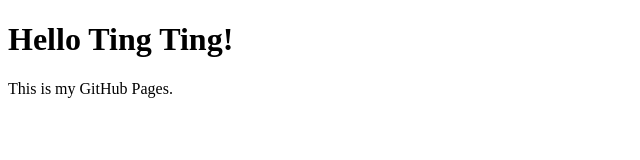
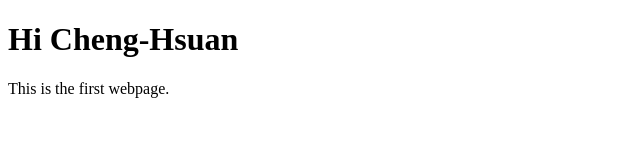
Before and after one commit to hsiehch/hch.github.io, a plain HTML site: page index.html in a window 1280 px wide. Shown: the whole page, without its empty margins (0-640 px from the left). Drawn offline with Linux system fonts and the light colour scheme.

Commit message:
Change the web page

```diff
--- a/index.html
+++ b/index.html
@@ -1,9 +1,12 @@
-<!DOCTYPE html PUBLIC "-//W3C//DTD HTML 4.01//EN" "http://www.w3.org/TR/html4/strict.dtd">
+<!DOCTYPE html>
 <html>
-  <head>
-  </head>
-  <body>
-    <h1>Hello Ting Ting!</h1>
-    <p>This is my GitHub Pages.</p>
-  </body>
+<head>
+<title>Page Title</title>
+</head>
+<body>
+
+<h1>Hi Cheng-Hsuan</h1>
+<p>This is the first webpage.</p>
+
+</body>
 </html>
```
